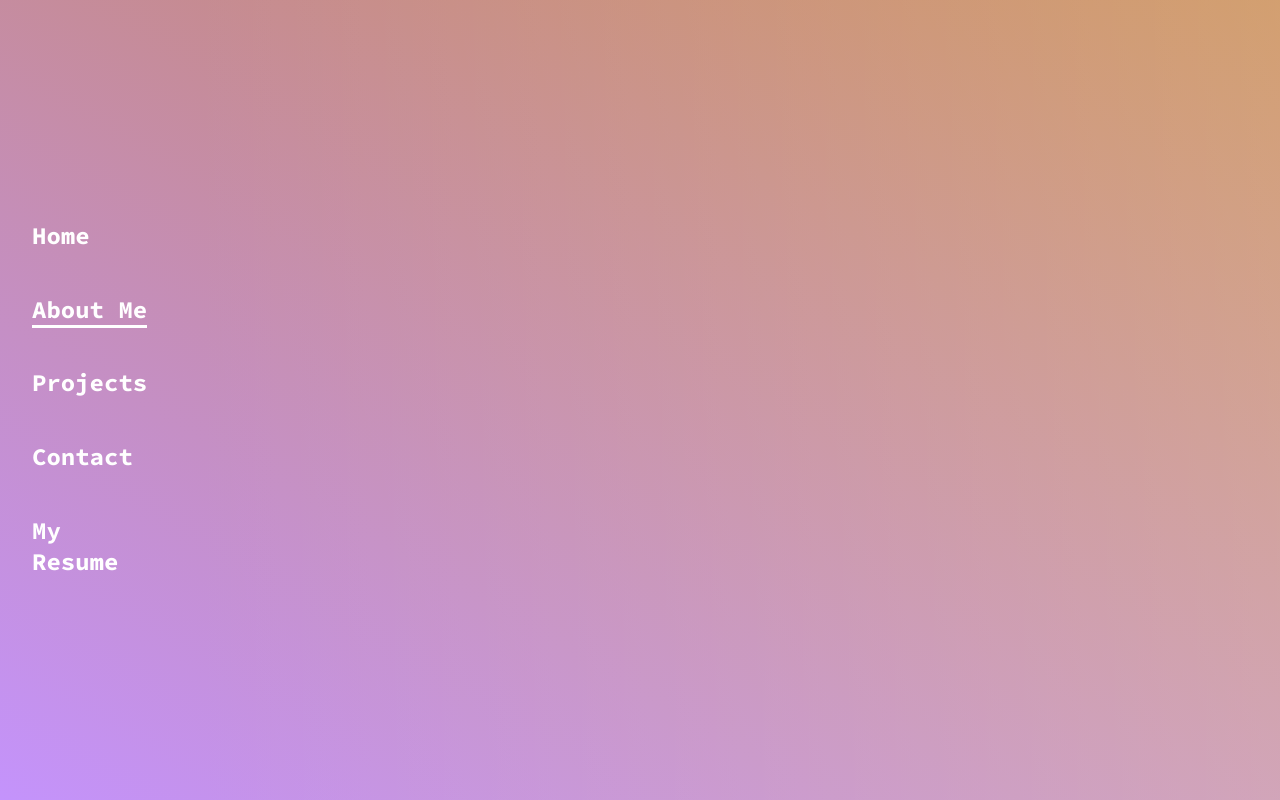
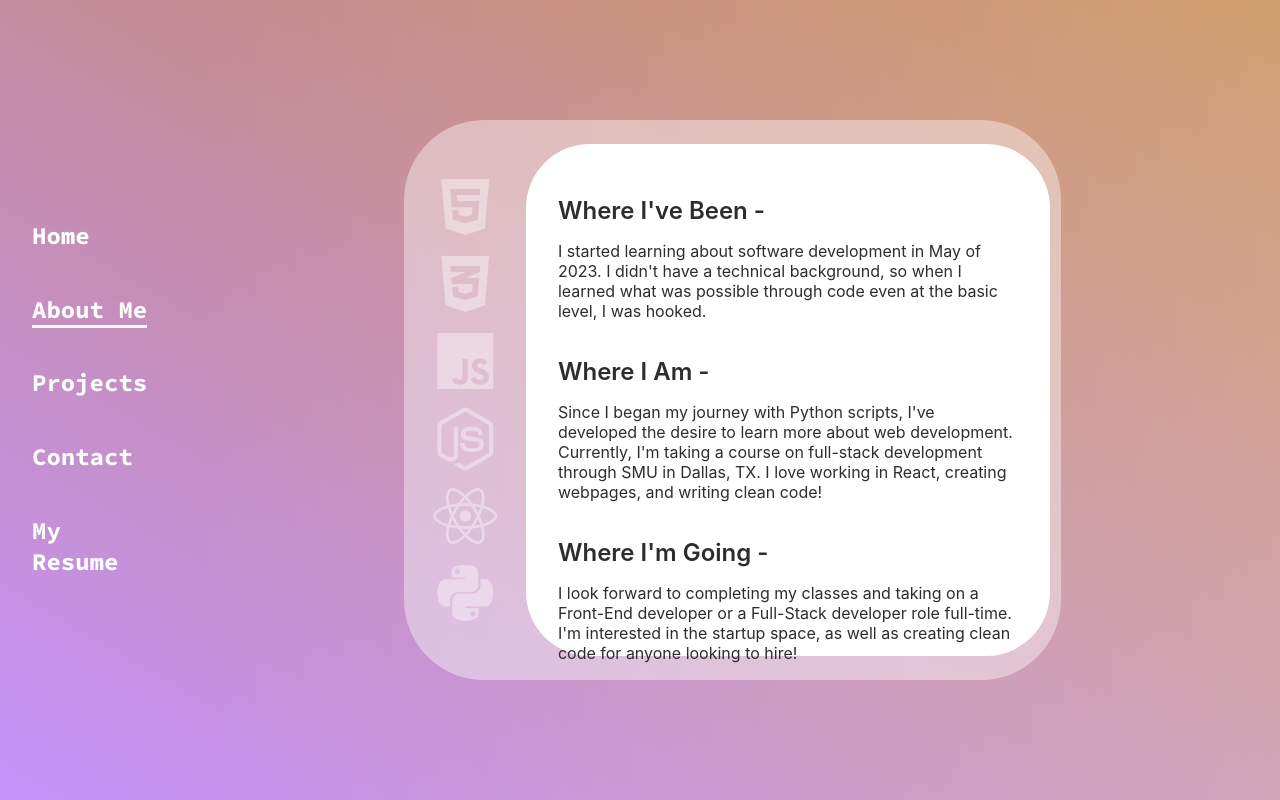
Before and after one commit to drewheaster/portfolio, a React (Create React App) app: page /aboutme in a window 1280 px wide. Built offline with nearby package versions, Linux system fonts and the light colour scheme.

Commit message:
created build

```diff
--- a/public/index.html
+++ b/public/index.html
@@ -42,4 +42,5 @@
       To create a production bundle, use `npm run build` or `yarn build`.
     -->
   </body>
+  <script src="https://kit.fontawesome.com/11a7843a2d.js" crossorigin="anonymous"></script>
 </html>
--- a/src/components/AboutMePage/AboutMePage.js
+++ b/src/components/AboutMePage/AboutMePage.js
@@ -38,7 +38,30 @@ export default function AboutMePage(props) {
         <>
             <div className="page-bg">
                 <div className="page-main-container" id="about-page-container">
-
+                    <div class="about-me-info-container">
+                        <div class="skills-bar">
+                            <i class="fa-brands fa-html5"></i>
+                            <i class="fa-brands fa-css3-alt"></i>
+                            <i class="fa-brands fa-js"></i>
+                            <i class="fa-brands fa-node-js"></i>
+                            <i class="fa-brands fa-react"></i>
+                            <i class="fa-brands fa-python"></i>
+                        </div>
+                        <div class="about-me-desc">
+                            <div>
+                                <h2 class="desc-title">Where I've Been -</h2>
+                                <p class="">I started learning about software development in May of 2023. I didn't have a technical background, so when I learned what was possible through code even at the basic level, I was hooked.</p>
+                            </div>
+                            <div>
+                                <h2 class="desc-title">Where I Am -</h2>
+                                <p class="">Since I began my journey with Python scripts, I've developed the desire to learn more about web development. Currently, I'm taking a course on full-stack development through SMU in Dallas, TX. I love working in React, creating webpages, and writing clean code!</p>
+                            </div>
+                            <div>
+                                <h2 class="desc-title">Where I'm Going -</h2>
+                                <p class="">I look forward to completing my classes and taking on a Front-End developer or a Full-Stack developer role full-time. I'm interested in the startup space, as well as creating clean code for anyone looking to hire!</p>
+                            </div>
+                        </div>
+                    </div>
                 </div>
             </div>
         </>
--- a/src/components/AboutMePage/style.css
+++ b/src/components/AboutMePage/style.css
@@ -1,8 +1,54 @@
 .page-main-container {
     background: linear-gradient(90deg, #ffffff00, #ffffff36);
     display: flex;
-    justify-content: space-between;
+    justify-content: center;
     align-items: center;
+}
+
+.about-me-info-container {
+    height: 70%;
+    width: 60%;
+    border-radius: 5rem;
+    background-color: var(--translucent);
+    display: flex;
+    justify-content: space-evenly;
+    align-items: center;
+}
+
+.about-me-desc {
+    width: 70%;
+    height: 80%;
+    border-radius: 4rem;
+    background-color: white;
+    color: #2E2C2F;
+    padding: 2rem;
+    display: flex;
+    flex-direction: column;
+    justify-content: space-evenly;
+}
+
+.about-me-desc h2 {
+    font-size: 150%;
+    font-weight: 600;
+    margin-bottom: 1rem;
+}
+
+.skills-bar {
+    height: 85%;
+    width: 15%;
+    display: flex;
+    flex-direction: column;
+    justify-content: space-evenly;
+    align-items: center;
+}
+
+.fa-brands {
+    color: var(--translucent);
+    font-size: 400%;
+}
+
+.fa-brands:hover {
+    color: #afafaf;
 }
 
 @keyframes expand {
--- a/src/components/ContactPage/style.css
+++ b/src/components/ContactPage/style.css
@@ -1,7 +1,7 @@
 .page-main-container {
     background: linear-gradient(90deg, #ffffff00, #ffffff36);
     display: flex;
-    justify-content: space-between;
+    justify-content: center;
     align-items: center;
 }
 
--- a/src/components/ProjectsPage/style.css
+++ b/src/components/ProjectsPage/style.css
@@ -1,7 +1,7 @@
 .page-main-container {
     background: linear-gradient(90deg, #ffffff00, #ffffff36);
     display: flex;
-    justify-content: space-between;
+    justify-content: center;
     align-items: center;
 }
 
--- a/src/index.css
+++ b/src/index.css
@@ -1,3 +1,7 @@
+:root {
+  --translucent: #ffffff65;
+}
+
 body {
   margin: 0;
   font-family: -apple-system, BlinkMacSystemFont, 'Segoe UI', 'Roboto', 'Oxygen',
```
Also changed, not shown: src/assets/images/IMG_3842.jpg (deleted).
